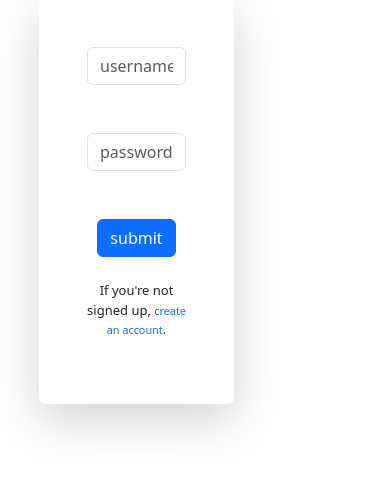
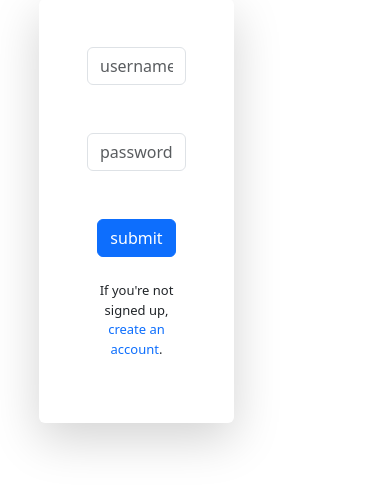
Before and after one commit to einstein2306/recipes, a Django app: page /login in a window 390 px wide. Shown: the part 40-531 px from the top of the page. Run offline with Django 5.2, Linux system fonts and the light colour scheme.

Commit message:
deleted unnecessary

```diff
--- a/recipe/static/recipe/login.css
+++ b/recipe/static/recipe/login.css
@@ -16,9 +16,6 @@
         width: 50%;
         margin-left: 10%;
     }
-    .change a {
-        font-size: smaller;
-    }
     #message{
         margin-top:5%;
     }
```
